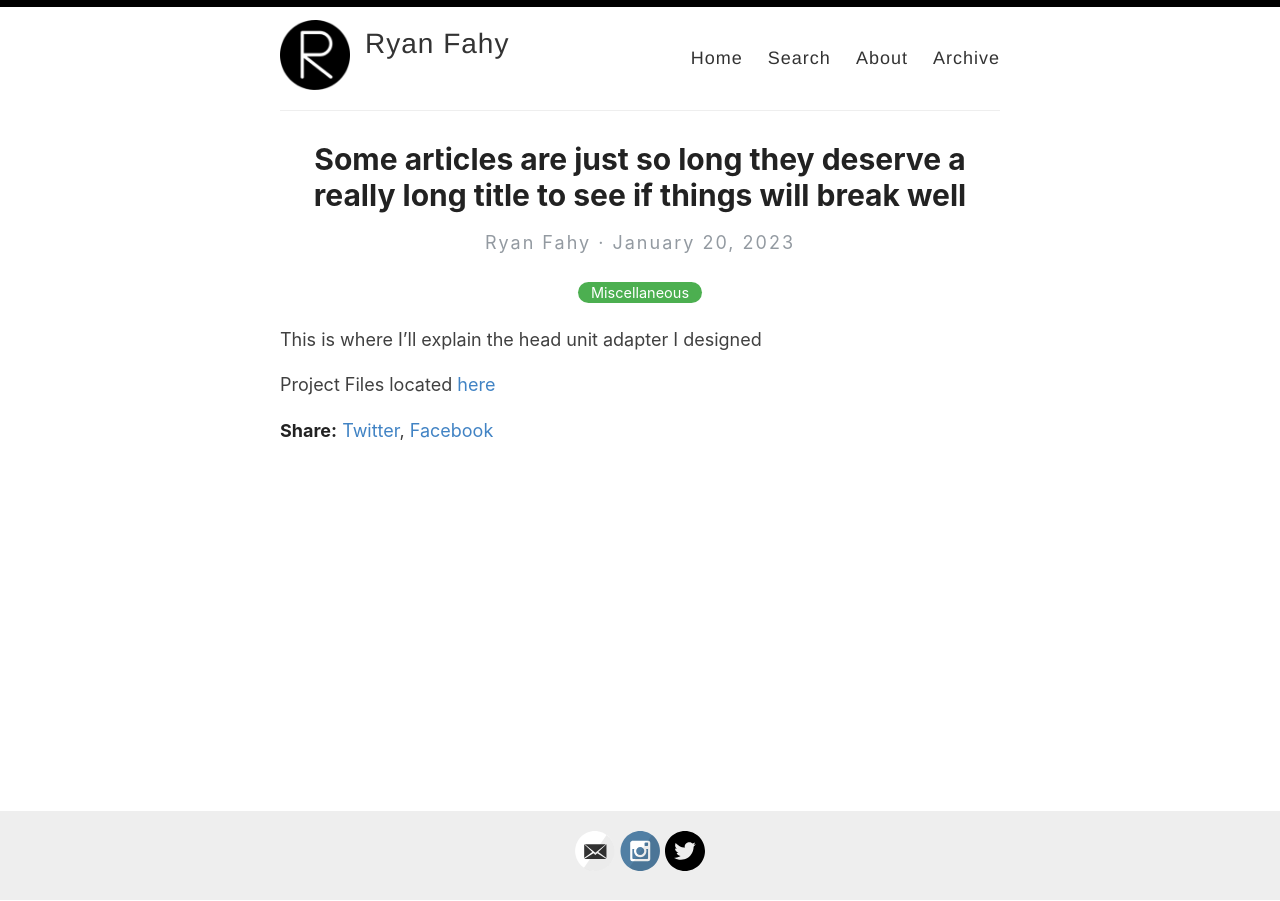
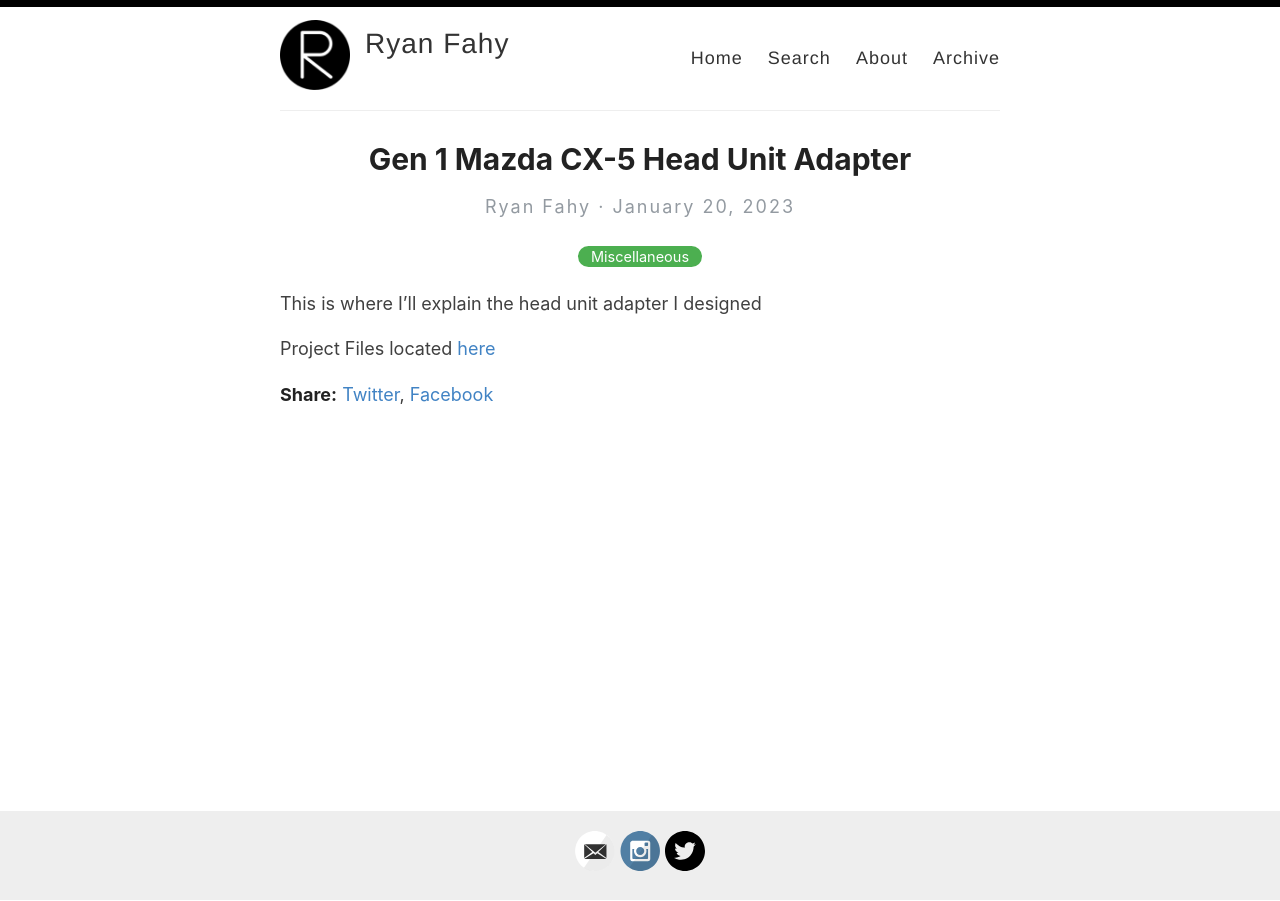
Before and after one commit to ryanfahy314/ryanfahy314.github.io, a Jekyll site: the page built from _posts/2023-01-20-MazdaCX-5HeadUnitAdapter.md, in a window 1280 px wide. Built offline with Jekyll 4.4.1, drawn with Linux system fonts in a browser that asks for light colours.

Commit message:
Update 2023-01-20-MazdaCX-5HeadUnitAdapter.md

```diff
--- a/_posts/2023-01-20-MazdaCX-5HeadUnitAdapter.md
+++ b/_posts/2023-01-20-MazdaCX-5HeadUnitAdapter.md
@@ -1,6 +1,6 @@
 ---
 layout: post
-title: Some articles are just so long they deserve a really long title to see if things will break well
+title: Gen 1 Mazda CX-5 Head Unit Adapter
 categories: Miscellaneous
 ---
 
```
